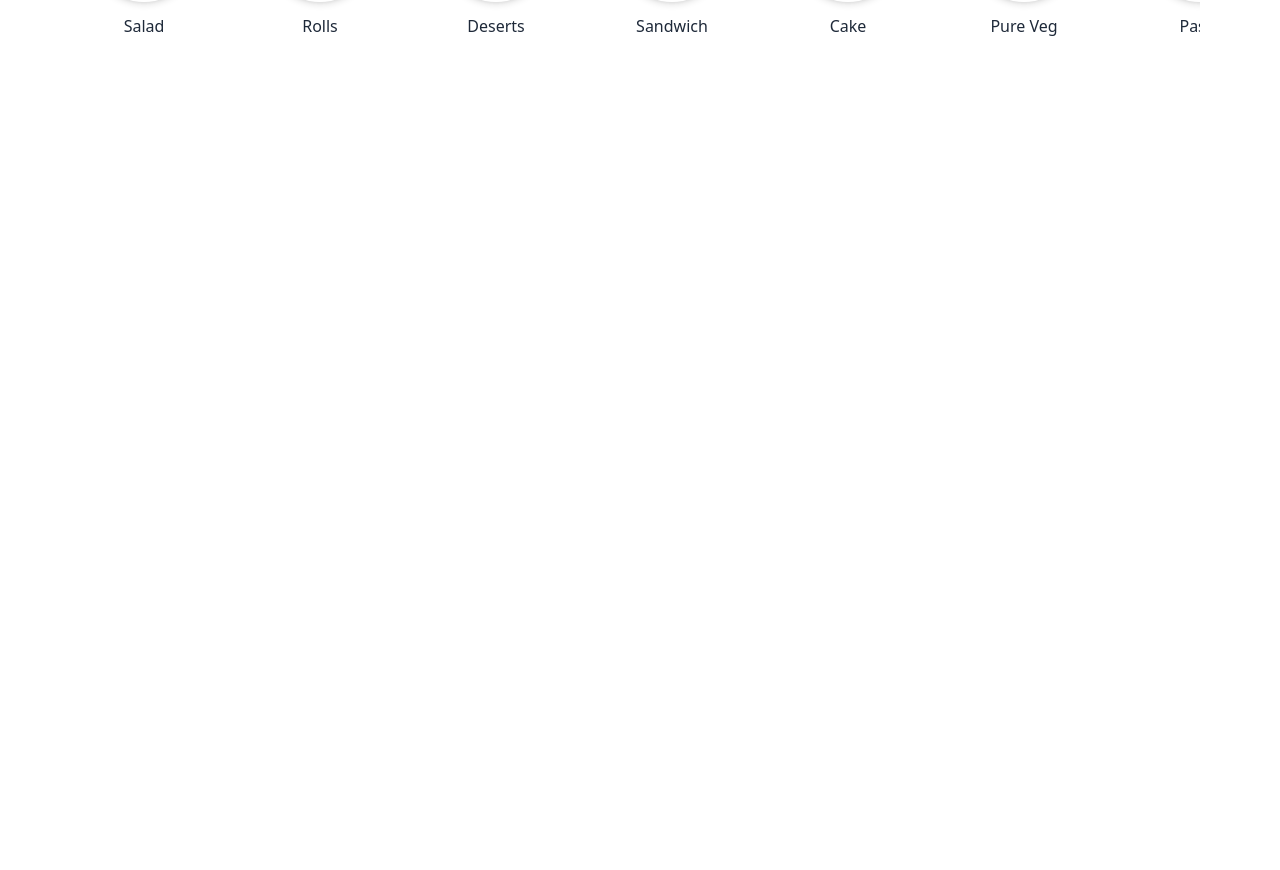
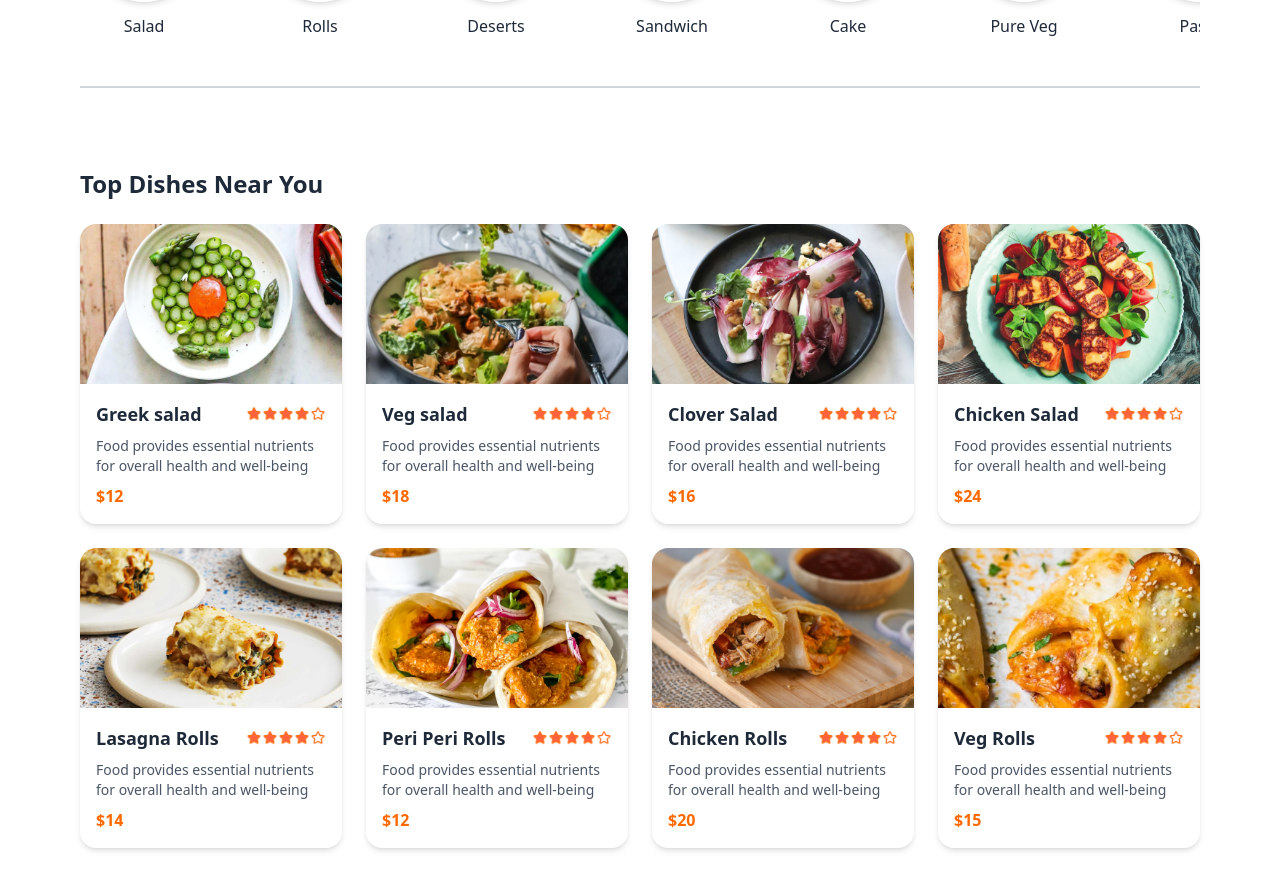
Before and after one commit to AliMohammadDev/food, a React (Vite) app: page / in a window 1280 px wide. Shown: the part 1098-1968 px from the top of the page. Before the commit the page ends 1208 px from the top, so only its background shows below. Built offline with nearby package versions, Linux system fonts and the light colour scheme.

Commit message:
added foodItem

```diff
--- a/src/components/ExploreMenu/ExploreMenu.jsx
+++ b/src/components/ExploreMenu/ExploreMenu.jsx
@@ -48,6 +48,8 @@ function ExploreMenu({ category, setCategory }) {
           );
         })}
       </div>
+      <div className="border-b-2 border-gray-300 w-full"></div>
+
     </div>
   );
 }
--- /dev/null
+++ b/src/components/FoodDisplay/FoodDisplay.jsx
@@ -0,0 +1,29 @@
+import React, { useContext } from "react";
+import { StoreContext } from "../../context/StoreContext";
+import FoodItem from "../FoodItem/FoodItem";
+
+function FoodDisplay({ category }) {
+  const { food_list } = useContext(StoreContext);
+
+  return (
+    <div className="px-4 md:px-10 py-10">
+      <h2 className="text-2xl font-bold text-gray-800 mb-6">Top Dishes Near You</h2>
+
+      <div className="grid grid-cols-1 sm:grid-cols-2 md:grid-cols-3 lg:grid-cols-4 gap-6">
+        {food_list.map((item, index) => (
+          <FoodItem
+            key={index}
+            id={item.id}
+            name={item.name}
+            description={item.description}
+            price={item.price}
+            category={item.category}
+            image={item.image}
+          />
+        ))}
+      </div>
+    </div>
+  );
+}
+
+export default FoodDisplay;
--- /dev/null
+++ b/src/components/FoodItem/FoodItem.jsx
@@ -0,0 +1,25 @@
+import React from "react";
+import { assets } from "../../assets/assets";
+
+function FoodItem({ id, name, image, description, price, category }) {
+  return (
+    <div className="bg-white rounded-2xl shadow-md overflow-hidden transition hover:shadow-lg">
+      <img
+        src={image}
+        alt={name}
+        className="w-full h-40 object-cover"
+      />
+
+      <div className="p-4 space-y-2">
+        <div className="flex items-center justify-between">
+          <p className="font-semibold text-lg text-gray-800">{name}</p>
+          <img src={assets.rating_starts} alt="rating" className="h-4" />
+        </div>
+        <p className="text-sm text-gray-600 line-clamp-2">{description}</p>
+        <p className="text-orange-500 font-bold">${price}</p>
+      </div>
+    </div>
+  );
+}
+
+export default FoodItem;
--- /dev/null
+++ b/src/context/StoreContext.jsx
@@ -0,0 +1,17 @@
+import { createContext } from "react";
+import { food_list } from "../assets/assets";
+
+
+export const StoreContext = createContext(null);
+
+const StoreContextProvider = ({ children }) => {
+  const contextValue = { food_list };
+  return (
+    <StoreContext.Provider value={contextValue}>
+      {children}
+    </StoreContext.Provider>
+  );
+};
+
+
+export default StoreContextProvider;
--- a/src/main.jsx
+++ b/src/main.jsx
@@ -3,9 +3,12 @@ import { createRoot } from "react-dom/client";
 import "./index.css";
 import router from "./utils/router.jsx";
 import { RouterProvider } from "react-router-dom";
+import StoreContextProvider from "./context/StoreContext.jsx";
 
 createRoot(document.getElementById("root")).render(
   <StrictMode>
-    <RouterProvider router={router} />
+    <StoreContextProvider>
+      <RouterProvider router={router} />
+    </StoreContextProvider>
   </StrictMode>
 );
--- a/src/pages/Home/Home.jsx
+++ b/src/pages/Home/Home.jsx
@@ -1,12 +1,14 @@
 import { useState } from "react";
 import ExploreMenu from "../../components/ExploreMenu/ExploreMenu";
 import Header from "../../components/Header/Header";
+import FoodDisplay from "../../components/FoodDisplay/FoodDisplay";
 function Home() {
   const [category, setCategory] = useState("All");
   return (
     <div className="py-4 px-10">
       <Header />
       <ExploreMenu category={category} setCategory={setCategory} />
+      <FoodDisplay category={category} />
     </div>
   );
 }
```
